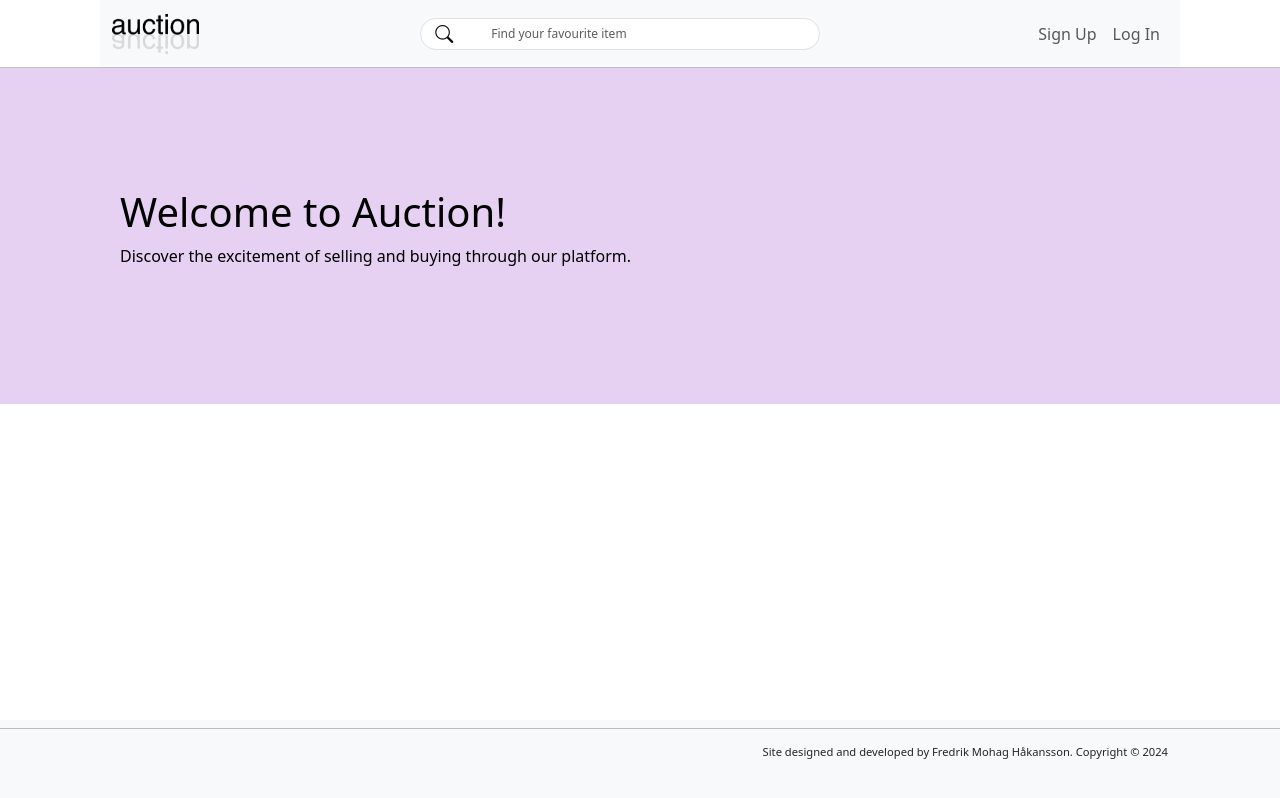
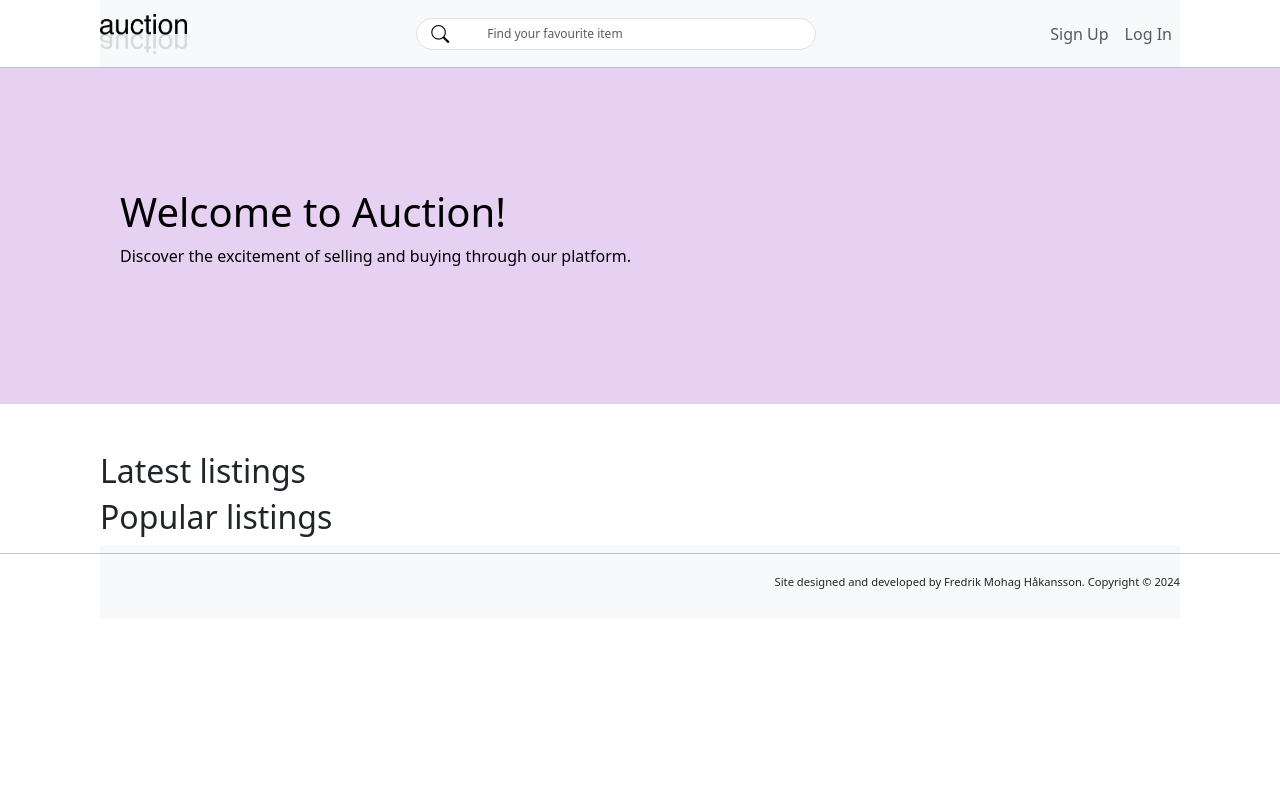
Before and after one commit to FredrikMohag/Semester-project-2, a website: page index.html in a window 1280 px wide. Drawn offline with nearby package versions, Linux system fonts and the light colour scheme.

Commit message:
small css changes

```diff
--- a/index.html
+++ b/index.html
@@ -83,11 +83,19 @@
           </p>
         </div>
       </div>
+      <div class="main-listings mt-5">
+        <div class="Latest listings">
+          <h2>Latest listings</h2>
+        </div>
+        <div class="Popular listings">
+          <h2>Popular listings</h2>
+        </div>
+      </div>
     </main>
 
     <!-- Footer -->
     <footer class="bg-light text-dark py-2">
-      <hr class="custom-line-footer" />
+      <hr class="custom-line" />
       <div class="container-fluid text-end small footer-text">
         Site designed and developed by Fredrik Mohag Håkansson. Copyright ©
         2024
--- a/src/scss/index.scss
+++ b/src/scss/index.scss
@@ -6,6 +6,12 @@ footer {
   padding-left: 100px;
   padding-right: 100px;
 }
+
+.navbar .container-fluid {
+  padding-left: 0; /* Ta bort padding från container-fluid */
+  padding-right: 0; /* Ta bort padding från container-fluid */
+}
+
 // sökfunktionen
 .navbar-search {
   flex: 1;
@@ -74,27 +80,17 @@ footer {
 
 // footer
 footer {
+  position: relative;
   width: 100%;
   height: 10%;
-  position: absolute;
   bottom: 0;
   left: 0;
 }
 .footer-text {
   font-size: 0.7rem;
-  padding-top: 15px;
+  padding: 20px;
+  margin-left: 120px;
   text-align: right;
-}
-.custom-line-footer {
-  margin: 0;
-  height: 1px;
-  border: none;
-  background-color: #000;
-  width: calc(
-    100% + 200px
-  ); /* Täcker hela viewport-bredden inklusive padding */
-  position: relative;
-  left: -100px; /* Justerar för paddingen på footer */
 }
 
 // Media
@@ -105,10 +101,15 @@ footer {
     padding-left: 0px;
     padding-right: 0px;
   }
+  .navbar .container-fluid {
+    padding-left: 10px;
+    padding-right: 10px;
+  }
   .input-wrapper {
     margin-left: 0px;
   }
   .footer-text {
     font-size: 8px;
+    margin-left: 10px;
   }
 }
```
Also changed, not shown: dist/css/index.css, src/scss/index.css, 2 other files.
